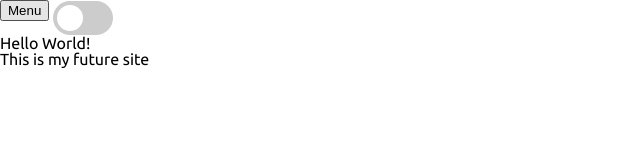
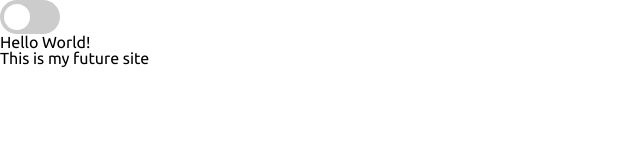
Before and after one commit to luks-rossato/lucasrossato.github.io, a plain HTML site: page index.html in a window 1280 px wide. Shown: the whole page, without its empty margins (0-640 px from the left). Drawn offline with Linux system fonts and the light colour scheme.

Commit message:
Update index.html

```diff
--- a/index.html
+++ b/index.html
@@ -13,7 +13,6 @@
     <script type="text/javascript" src="JS/script.js"></script>
 </head>
 <body>
-    <button class="btn-mode" onclick="darkMode()" type="radio">Menu</button>
 
     <!-- Rounded switch -->
     <label class="switch">
```
